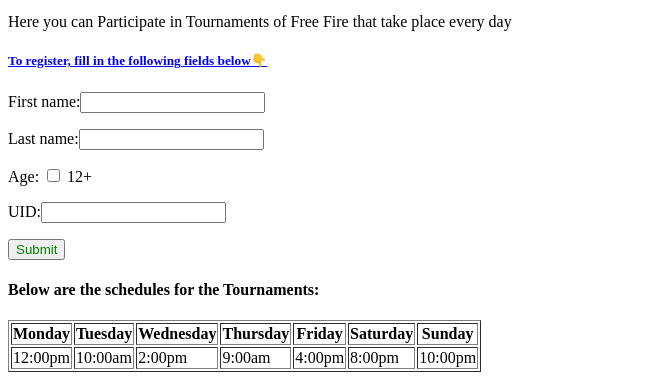
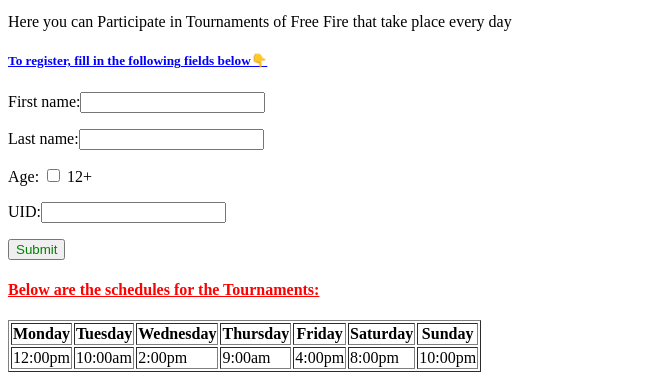
Before and after one commit to Emmanuel-1775/Emma-s-Tek, a plain HTML site: page index.html in a window 1280 px wide. Shown: the part 238-623 px from the top of the page, without its empty margins (0-671 px from the left). Drawn offline with Linux system fonts and the light colour scheme.

Commit message:
Update style.css

```diff
--- a/style.css
+++ b/style.css
@@ -17,3 +17,7 @@ h5{
 #FAST{
   color:green;
 }
+h4{
+  text-decoration:underline;
+  color:red;
+}
```
